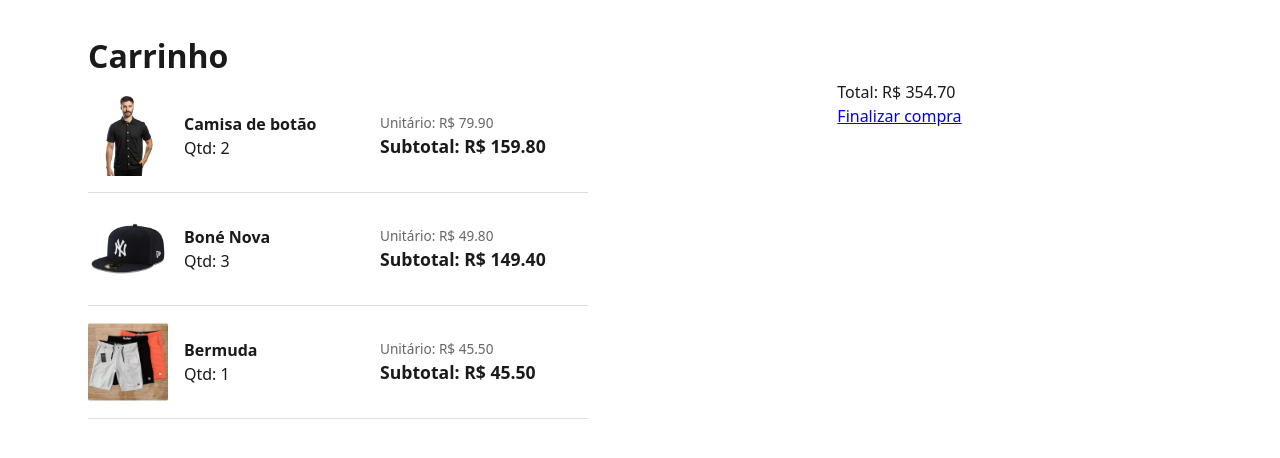
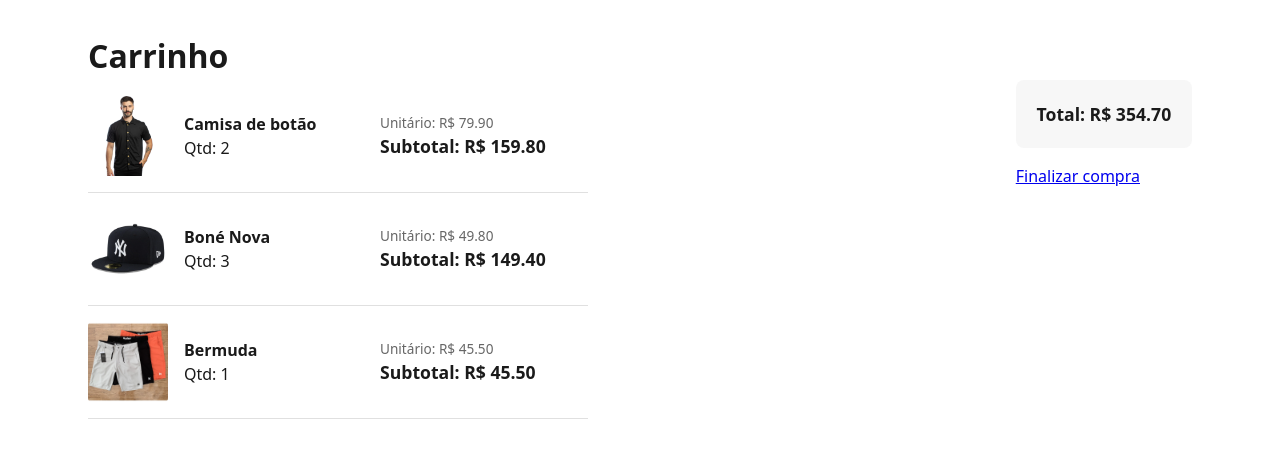
Before and after one commit to FranciscoOtacilioMachado/FrankStore, a React (Vite) app: page / in a window 1280 px wide. Shown: the top 458 px of the page. Built offline with nearby package versions, Linux system fonts and the light colour scheme.

Commit message:
correcao estilizacao da pagina de pagamento

```diff
--- a/src/assets/styles/index.css
+++ b/src/assets/styles/index.css
@@ -38,7 +38,9 @@ body {
 }
 
 .resumo-lateral {
-    flex: 1;
+    display: flex;
+    flex-direction: column;
+    gap: 1rem;
 }
 
 .item-produtos {
@@ -143,3 +145,14 @@ body {
     opacity: 0.6;
     cursor: not-allowed;
 }
+
+.resumo-compra {
+    padding: 1.3rem;
+    border-radius: 8px;
+    background-color: var(--cor-fundo-resumo);
+}
+
+.resumo-compra p {
+    font-size: 1.1rem;
+    font-weight: 700;
+}
```
